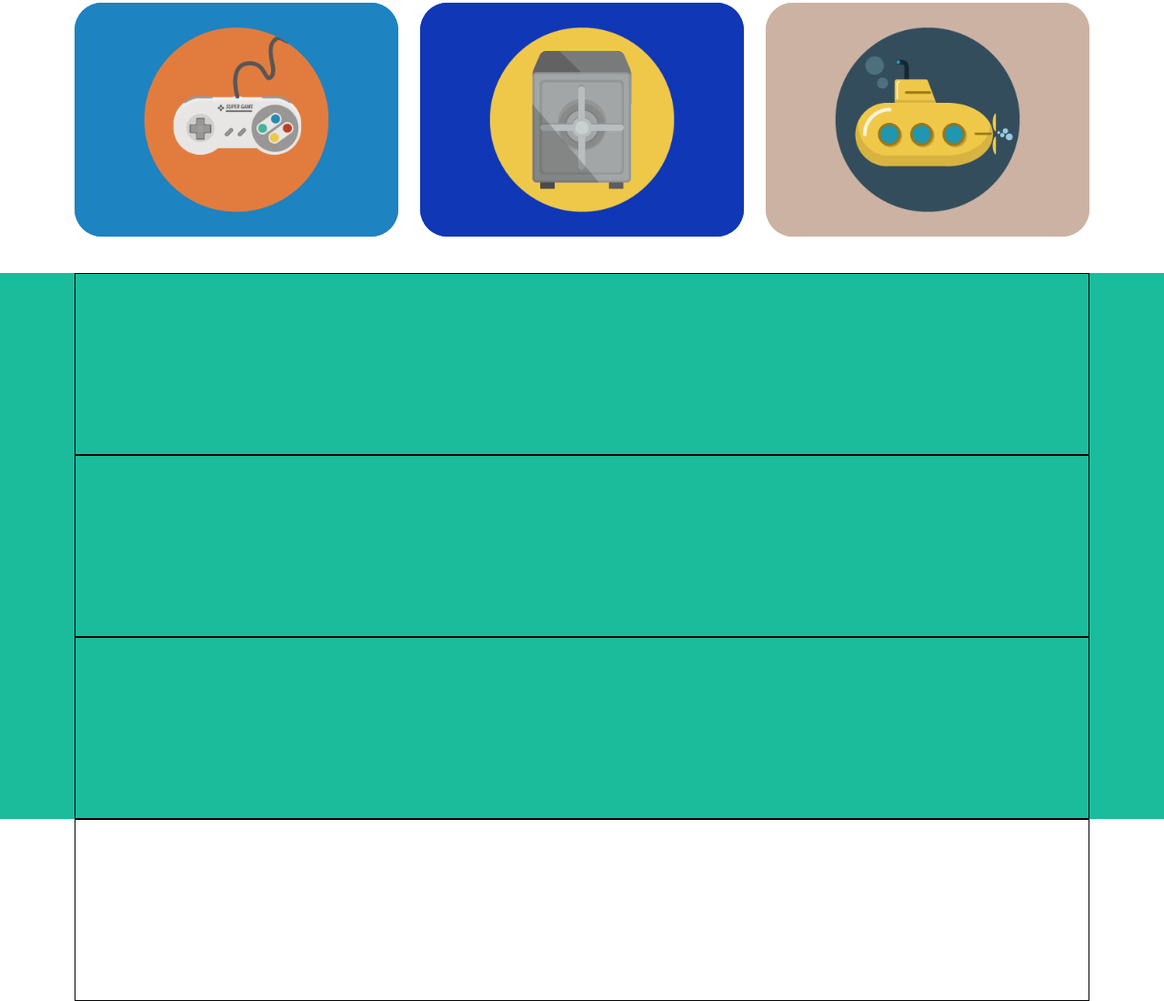
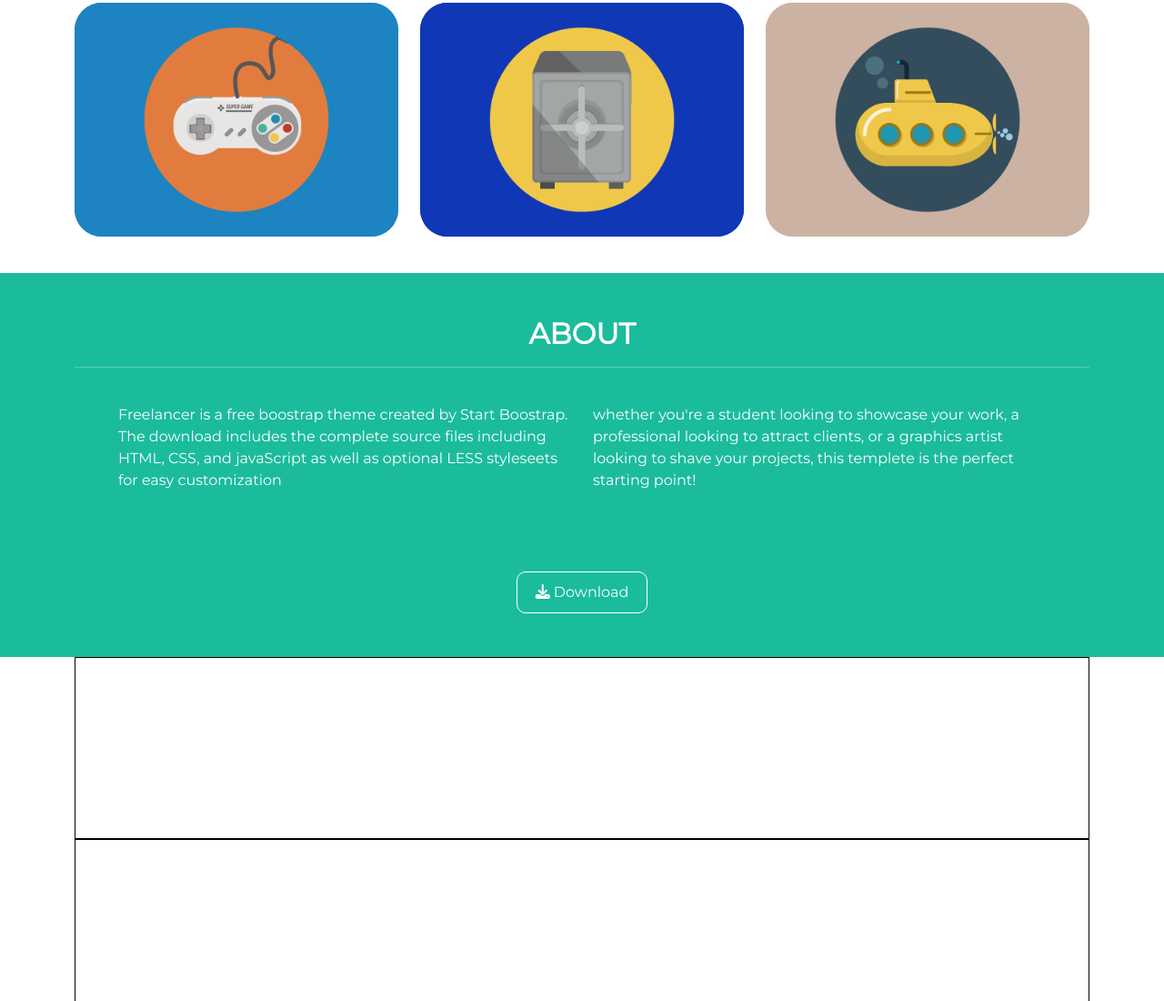
Before and after one commit to DarioLoForti/html-css-bootstrap-freelancer, a plain HTML site: page index.html in a window 1280 px wide. Shown: the part 1043-2143 px from the top of the page at 91% size. Drawn offline with nearby package versions, Linux system fonts and the light colour scheme.

Commit message:
[upadate] adding third section content

```diff
--- a/css/style.css
+++ b/css/style.css
@@ -125,9 +125,12 @@ h2{
 }
 /* third section*/
 
-.content-m{
-    height: 200px;
-    border: 1px solid black;
+.content-m>button{
+    background-color: transparent;
+    border: 1px solid white;
+    color: white;
+    padding: 10px 20px;
+    border-radius: 10px;
 }
 
 /* fourt section */
--- a/index.html
+++ b/index.html
@@ -96,16 +96,34 @@
             </div>
             <!-- third section -->
             <div class="bg">
-                <div class="container">
+                <div class="container ">
                     <div class="row ">
-                        <div class="col-12">
-                            <div class="content-m"></div>
+                        <div class="col-12  ">
+                            <div class="content-m pt-5 text-center text-white">
+                                <h2>ABOUT</h2>
+                                <hr>
+                            </div>
+                        </div>
+                        <div class="col-12 ">
+                            <div class="content-m">
+                                <div class="row">
+                                    <div class="col-12 col-md-6">
+                                        <div class="content-m text-white py-4 ps-5">
+                                            <p>Freelancer is a free boostrap theme created by Start Boostrap. The download includes the complete source files including HTML, CSS, and javaScript as well as optional LESS styleseets for easy customization</p>
+                                        </div>
+                                    </div>
+                                    <div class="col-12 col-md-6">
+                                        <div class="content-m text-white py-4 pe-5">
+                                            whether you're a student looking to showcase your work, a professional looking to attract clients, or a graphics artist looking to shave your projects, this templete is the perfect starting point!
+                                        </div>
+                                    </div>
+                                </div>
+                            </div>
                         </div>
                         <div class="col-12">
-                            <div class="content-m"></div>
-                        </div>
-                        <div class="col-12">
-                            <div class="content-m"></div>
+                            <div class="content-m text-white text-center py-5">
+                                <button type="button" class="btn btn-light"><i class="fa-solid fa-download" style="color: #ffffff;"></i> Download</button>
+                            </div>
                         </div>
                     </div>
                 </div>
```
